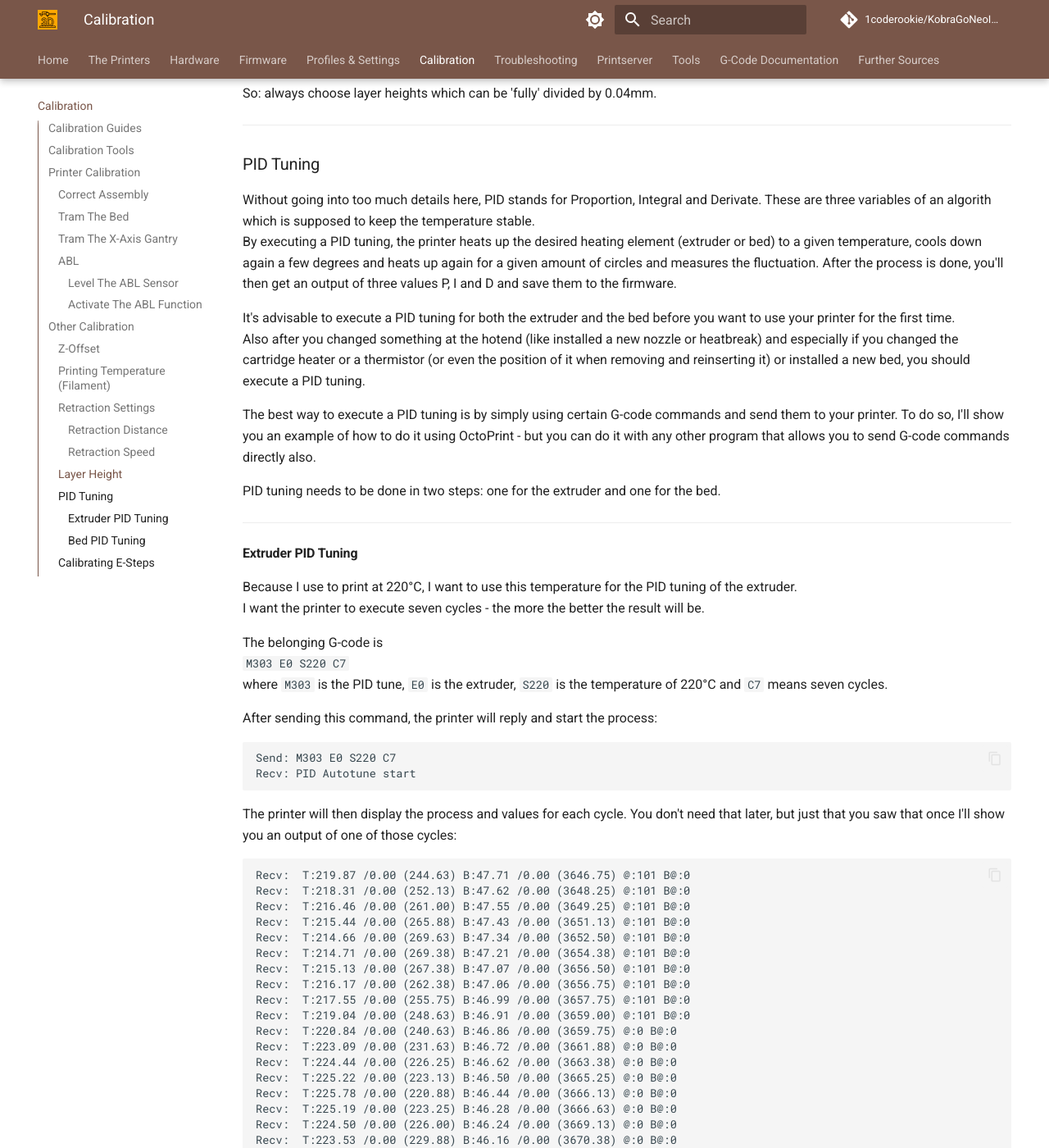
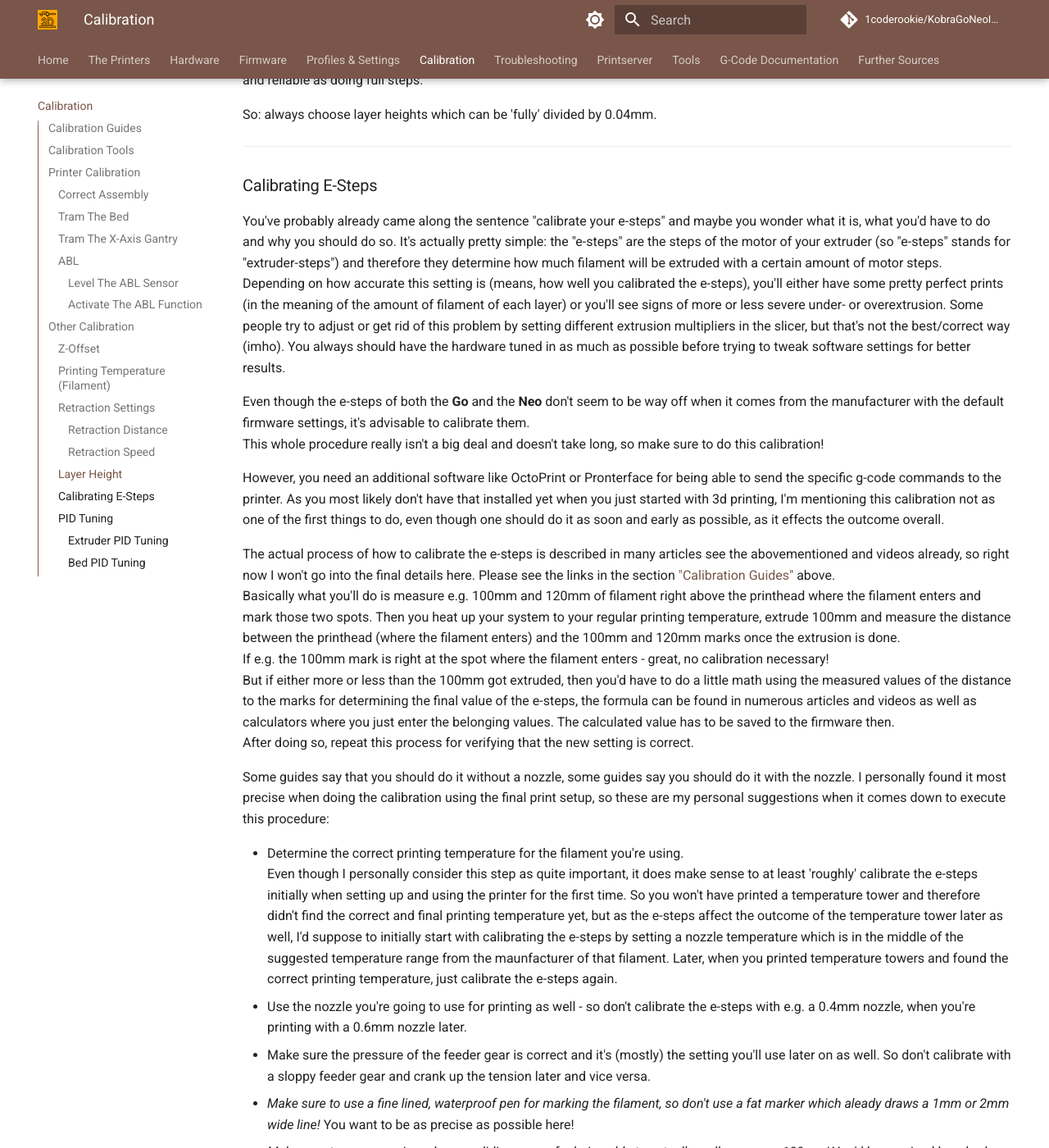
Before and after one commit to 1coderookie/KobraGoNeoInsights, an MkDocs documentation site: the page built from docs/calibration.md, in a window 1280 px wide and 1400 px high, scrolled down 8713 px. Shown: the whole window at 82% size. Built offline with MkDocs 1.6.1 and Material for MkDocs 9.7.7, drawn with Linux system fonts in a browser that asks for light colours; comment, search, counter and statistics services are not loaded; some of the changed text lies outside the part shown.

Commit message:
Update calibration.md

```diff
--- a/docs/calibration.md
+++ b/docs/calibration.md
@@ -64,7 +64,7 @@
 ---
 
 ### Tram The Bed
-Even though 'tramming the bed' isn't really possible when using the rigid stock spacers of the bedplate these printers come with, there is something one can and should do though: check if those spacers are all of the same height. *This is really important, so better don't skip this step.*
+Even though 'tramming the bed' (often referred to and named as 'leveling' the bed, but 'leveling' actually is the wrong term though) isn't really possible when using the rigid stock spacers of the bedplate these printers come with, there is something one can and should do though: check if those spacers are all of the same height. *This is really important, so better don't skip this step.*
 
 See the section ["Tramming The Bed"](hardware/bed.md#tramming-the-bed) for further information and instructions about how to do so.
 
@@ -72,7 +72,7 @@
 ---
 
 ### Tram The X-Axis Gantry
-This is a really important step as well as it will ensure that the x-axis gantry either is parallel to the bed (when using the rigid stock spacers) or to the baseframe (when using adjustable spacers).
+Tramming the x-axis gantry (often referred to and named as 'leveling' the gantry, but 'leveling' is actually the wrong term for this) is a really important step as well as it will ensure that the x-axis gantry either is parallel to the bed (when using the rigid stock spacers) or to the baseframe (when using adjustable spacers).
 
 See the section [Tramming The X-Axis Gantry](hardware/axes.md#tramming-the-x-axis-gantry) in the belonging hardware chapter for further information and instructions about how to do so.
 
@@ -99,7 +99,6 @@
 Keep in mind that it may take some time until you found the best suitable settings. And even then it might occur that you'll have to adjust certain settings later when finally printing 'real' models. So maybe try to see it more like a process instead of the struggle of a search for the 'perfect' settings which must out there somewhere..
 
 Also keep in mind that you'll have to do certain calibrations again when using different kinds of filament. This doesn't only comes into account when printing a differenty type like ABS or PETG instead of PLA, but it also most likely will be the case when using the same type of filament but made from another manufaturer. Even the same type and brand of filament from the same manufacturer might need some slightly different settings like the temperature for example, when you're using a new spool or a different colour!
-
 
 ---
 
@@ -222,6 +221,33 @@
 
 ---
 
+### Calibrating E-Steps
+You've probably already came along the sentence "calibrate your e-steps" and maybe you wonder what it is, what you'd have to do and why you should do so. It's actually pretty simple: the "e-steps" are the steps of the motor of your extruder (so "e-steps" stands for "extruder-steps") and therefore they determine how much filament will be extruded with a certain amount of motor steps.
+Depending on how accurate this setting is (means, how well you calibrated the e-steps), you'll either have some pretty perfect prints (in the meaning of the amount of filament of each layer) or you'll see signs of more or less severe under- or overextrusion. Some people try to adjust or get rid of this problem by setting different extrusion multipliers in the slicer, but that's not the best/correct way (imho). You always should have the hardware tuned in as much as possible before trying to tweak software settings for better results.
+
+Even though the e-steps of both the **Go** and the **Neo** don't seem to be way off when it comes from the manufacturer with the default firmware settings, it's advisable to calibrate them.
+This whole procedure really isn't a big deal and doesn't take long, so make sure to do this calibration!
+
+However, you need an additional software like OctoPrint or Pronterface for being able to send the specific g-code commands to the printer. As you most likely don't have that installed yet when you just started with 3d printing, I'm mentioning this calibration not as one of the first things to do, even though one should do it as soon and early as possible, as it effects the outcome overall.
+
+The actual process of how to calibrate the e-steps is described in many articles see the abovementioned and videos already, so right now I won't go into the final details here. Please see the links in the section ["Calibration Guides"](#calibration-guides) above.
+Basically what you'll do is measure e.g. 100mm and 120mm of filament right above the printhead where the filament enters and mark those two spots. Then you heat up your system to your regular printing temperature, extrude 100mm and measure the distance between the printhead (where the filament enters) and the 100mm and 120mm marks once the extrusion is done.
+If e.g. the 100mm mark is right at the spot where the filament enters - great, no calibration necessary!
+But if either more or less than the 100mm got extruded, then you'd have to do a little math using the measured values of the distance to the marks for determining the final value of the e-steps, the formula can be found in numerous articles and videos as well as calculators where you just enter the belonging values. The calculated value has to be saved to the firmware then.
+After doing so, repeat this process for verifying that the new setting is correct.
+
+Some guides say that you should do it without a nozzle, some guides say you should do it with the nozzle. I personally found it most precise when doing the calibration using the final print setup, so these are my personal suggestions when it comes down to execute this procedure:
+
+- Determine the correct printing temperature for the filament you're using.
+  Even though I personally consider this step as quite important, it does make sense to at least 'roughly' calibrate the e-steps initially when setting up and using the printer for the first time. So you won't have printed a temperature tower and therefore didn't find the correct and final printing temperature yet, but as the e-steps affect the outcome of the temperature tower later as well, I'd suppose to initially start with calibrating the e-steps by setting a nozzle temperature which is in the middle of the suggested temperature range from the maunfacturer of that filament. Later, when you printed temperature towers and found the correct printing temperature, just calibrate the e-steps again.
+- Use the nozzle you're going to use for printing as well - so don't calibrate the e-steps with e.g. a 0.4mm nozzle, when you're printing with a 0.6mm nozzle later.
+- Make sure the pressure of the feeder gear is correct and it's (mostly) the setting you'll use later on as well. So don't calibrate with a sloppy feeder gear and crank up the tension later and vice versa.
+- *Make sure to use a fine lined, waterproof pen for marking the filament, so don't use a fat marker which aleady draws a 1mm or 2mm wide line!* You want to be as precise as possible here!
+- *Make sure to use a precise ruler or a sliding gauge for being able to actually really measure 100mm!* You'd be suprised how bad certain measurement tools actually are and how big deviations can actually be, so make sure to use a sufficient measuring tool.
+- Calibrate the e-steps whenever you use different type of filament, even different spools of the same type. The process doesn't take long, but it's crucial that the e-steps are calibrated. So better take the little time to check if everything is still fine after changing the filament.
+
+---
+
 ### PID Tuning
 Without going into too much details here, PID stands for Proportion, Integral and Derivate. These are three variables of an algorith which is supposed to keep the temperature stable.
 By executing a PID tuning, the printer heats up the desired heating element (extruder or bed) to a given temperature, cools down again a few degrees and heats up again for a given amount of circles and measures the fluctuation. After the process is done, you'll then get an output of three values P, I and D and save them to the firmware.
@@ -339,23 +365,3 @@
 ??? tip "Insulate The Bedplate"
 
     Insulating the bedplate with sufficient material has a great effect on the stability and the behaviour while heating up and cooling down. It'll minimize temperature fluctuations and saves electrical energy as well. Check out the section [Insulating the Bed](hardware/bed.md#insulating-the-bed) for further information.
-
----
-
-### Calibrating E-Steps
-You've probably already came along the sentence "calibrate your e-steps" and maybe you wonder what it is, what you'd have to do and why you should do so. It's actually pretty simple: the "e-steps" are the steps of the motor of your extruder (so "e-steps" stands for "extruder-steps") and therefore they determine how much filament will be extruded with a certain amount of motor steps.
-Depending on how accurate this setting is (means, how well you calibrated the e-steps), you'll either have some pretty perfect prints (in the meaning of the amount of filament of each layer) or you'll see signs of more or less severe under- or overextrusion. Some people try to adjust or get rid of this problem by setting different extrusion multipliers in the slicer, but that's not the best/correct way (imho). You always should have the hardware tuned in as much as possible before trying to tweak software settings for better results.
-Even though the e-steps of both the **Go** and the **Neo** don't seem to be way off when it comes from the manufacturer with the default firmware settings, it's advisable to calibrate them. This whole procedure really isn't a big deal and doesn't take long, so make sure to do this calibration!
-
-The actual process of how to calibrate the e-steps is described in many articles and videos already, so right now I won't go into the final details here. Basically what you'll do is measure e.g. 100mm and 120mm of filament right above the printhead where the filament enters and mark those two spots. Then you heat up your system to your regular printing temperature, extrude 100mm and measure the distance between the printhead (where the filament enters) and the 100mm and 120mm marks once the extrusion is done.
-If e.g. the 100mm mark is right at the spot where the filament enters - great, no calibration necessary!
-But if either more or less than the 100mm got extruded, then you'd have to do a little math using the measured values of the distance to the marks for determining the final value of the e-steps, the formula can be found in numerous articles and videos as well as calculators where you just enter the belonging values. The calculated value has to be saved to the firmware then.
-After doing so, repeat this process for verifying that the new setting is correct.
-
-Some guides say that you should do it without a nozzle, some guides say you should do it with the nozzle. I personally found it most precise when doing the calibration using the final print setup, so these are my personal suggestions when it comes down to execute this procedure:
-
-- Determine the correct printing temperature for the filament you're using.
-- Use the nozzle you're going to use for printing as well - so don't calibrate the e-steps with e.g. a 0.4mm nozzle, when you're printing with a 0.6mm nozzle later.
-- Make sure the pressure of the feeder gear is correct and it's (mostly) the setting you'll use later on as well. So don't calibrate with a sloppy feeder gear and crank up the tension later and vice versa.
-- *Make sure to use a fine lined, waterproof pen for marking the filament, so don't use a fat marker which aleady draws a 1mm or 2mm wide line!* You want to be as precise as possible here!
-- *Make sure to use a precise ruler or a sliding gauge for being able to actually really measure 100mm!* You'd be suprised how bad certain measurement tools actually are and how big deviations can actually be, so make sure to use a sufficient measuring tool.
```
